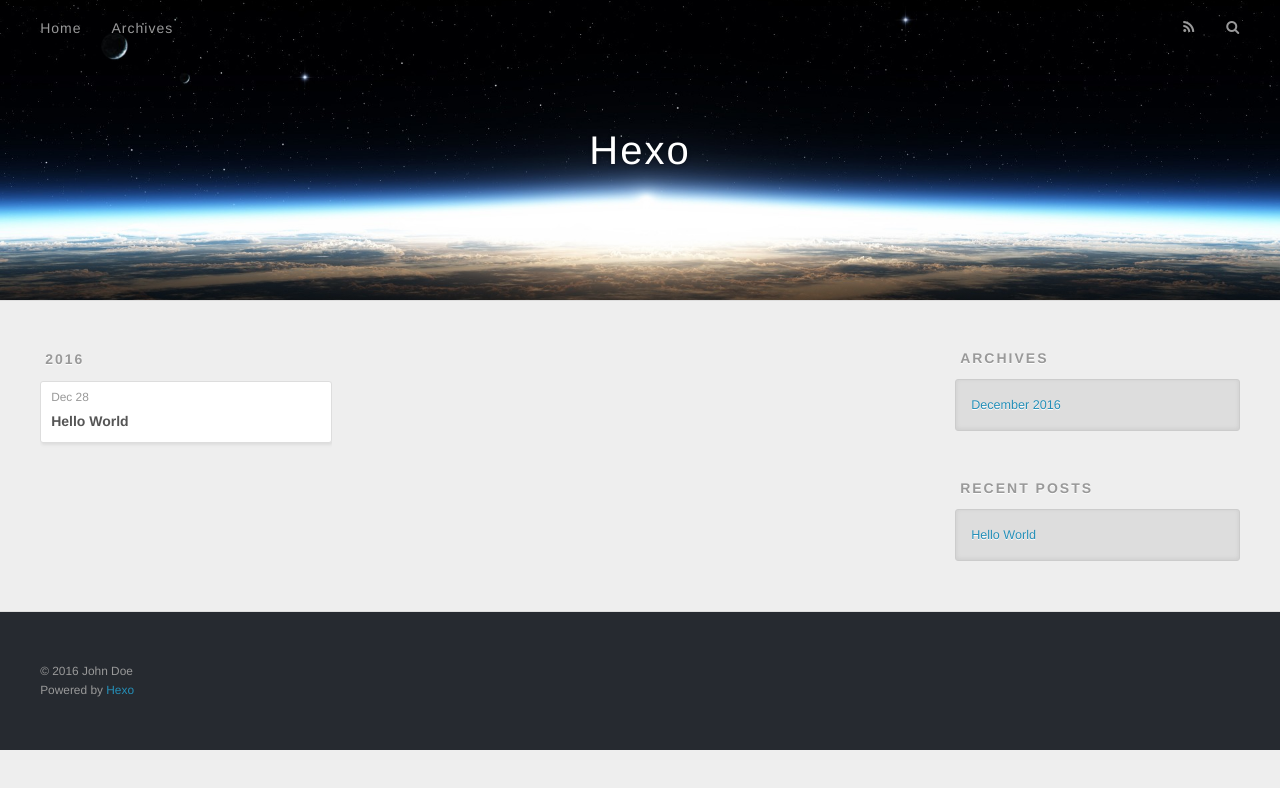
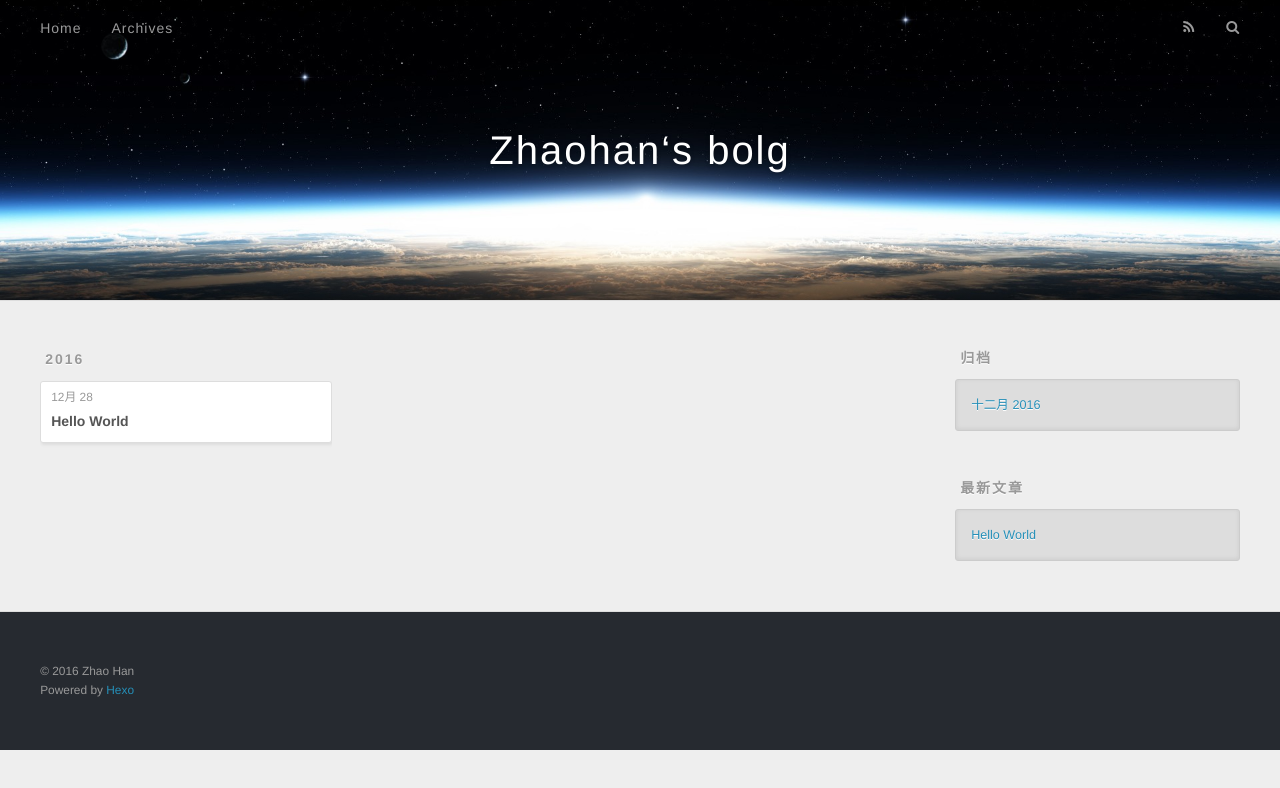
Before and after one commit to simplty/simplty.github.io, a plain HTML site: page archives/2016/12/index.html in a window 1280 px wide. Drawn offline with nearby package versions, Linux system fonts and the light colour scheme.

Commit message:
Site updated: 2016-12-28 21:27:10

```diff
--- a/archives/2016/12/index.html
+++ b/archives/2016/12/index.html
@@ -3,16 +3,16 @@
 <head>
   <meta charset="utf-8">
 
-  <title>Archives: 2016/12 | Hexo</title>
+  <title>归档: 2016/12 | Zhaohan‘s bolg</title>
   <meta name="viewport" content="width=device-width, initial-scale=1, maximum-scale=1">
   <meta property="og:type" content="website">
-<meta property="og:title" content="Hexo">
-<meta property="og:url" content="http://yoursite.com/archives/2016/12/index.html">
-<meta property="og:site_name" content="Hexo">
+<meta property="og:title" content="Zhaohan‘s bolg">
+<meta property="og:url" content="http://zhaohan.me/archives/2016/12/index.html">
+<meta property="og:site_name" content="Zhaohan‘s bolg">
 <meta name="twitter:card" content="summary">
-<meta name="twitter:title" content="Hexo">
+<meta name="twitter:title" content="Zhaohan‘s bolg">
 
-    <link rel="alternate" href="/atom.xml" title="Hexo" type="application/atom+xml">
+    <link rel="alternate" href="/atom.xml" title="Zhaohan‘s bolg" type="application/atom+xml">
 
 
     <link rel="icon" href="/favicon.png">
@@ -33,7 +33,7 @@
   <div id="header-outer" class="outer">
     <div id="header-title" class="inner">
       <h1 id="logo-wrap">
-        <a href="/" id="logo">Hexo</a>
+        <a href="/" id="logo">Zhaohan‘s bolg</a>
       </h1>
 
     </div>
@@ -50,10 +50,10 @@
 
           <a id="nav-rss-link" class="nav-icon" href="/atom.xml" title="RSS Feed"></a>
 
-        <a id="nav-search-btn" class="nav-icon" title="Search"></a>
+        <a id="nav-search-btn" class="nav-icon" title="搜索"></a>
       </nav>
       <div id="search-form-wrap">
-        <form action="//google.com/search" method="get" accept-charset="UTF-8" class="search-form"><input type="search" name="q" results="0" class="search-form-input" placeholder="Search"><button type="submit" class="search-form-submit">&#xF002;</button><input type="hidden" name="sitesearch" value="http://yoursite.com"></form>
+        <form action="//google.com/search" method="get" accept-charset="UTF-8" class="search-form"><input type="search" name="q" results="0" class="search-form-input" placeholder="Search"><button type="submit" class="search-form-submit">&#xF002;</button><input type="hidden" name="sitesearch" value="http://zhaohan.me"></form>
       </div>
     </div>
   </div>
@@ -76,7 +76,7 @@
   <div class="archive-article-inner">
     <header class="archive-article-header">
       <a href="/2016/12/28/hello-world/" class="archive-article-date">
-  <time datetime="2016-12-28T12:45:39.000Z" itemprop="datePublished">Dec 28</time>
+  <time datetime="2016-12-28T12:45:39.000Z" itemprop="datePublished">12月 28</time>
 </a>
 
 
@@ -107,9 +107,9 @@
 
 
   <div class="widget-wrap">
-    <h3 class="widget-title">Archives</h3>
+    <h3 class="widget-title">归档</h3>
     <div class="widget">
-      <ul class="archive-list"><li class="archive-list-item"><a class="archive-list-link" href="/archives/2016/12/">December 2016</a></li></ul>
+      <ul class="archive-list"><li class="archive-list-item"><a class="archive-list-link" href="/archives/2016/12/">十二月 2016</a></li></ul>
     </div>
   </div>
 
@@ -117,7 +117,7 @@
 
 
   <div class="widget-wrap">
-    <h3 class="widget-title">Recent Posts</h3>
+    <h3 class="widget-title">最新文章</h3>
     <div class="widget">
       <ul>
 
@@ -137,7 +137,7 @@
 
   <div class="outer">
     <div id="footer-info" class="inner">
-      &copy; 2016 John Doe<br>
+      &copy; 2016 Zhao Han<br>
       Powered by <a href="http://hexo.io/" target="_blank">Hexo</a>
     </div>
   </div>
```
Also changed, not shown: 2016/12/28/hello-world/index.html (+12 -12 lines), archives/2016/index.html (+14 -14 lines), archives/index.html (+14 -14 lines), index.html (+14 -14 lines).
